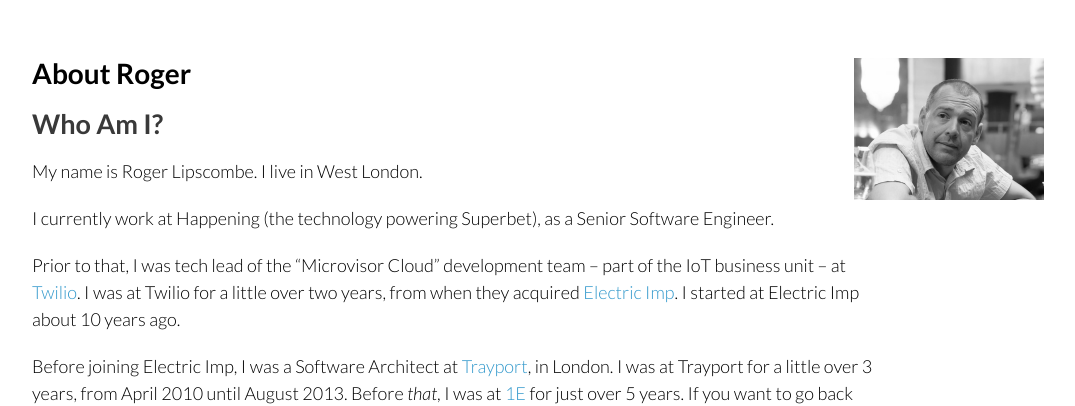
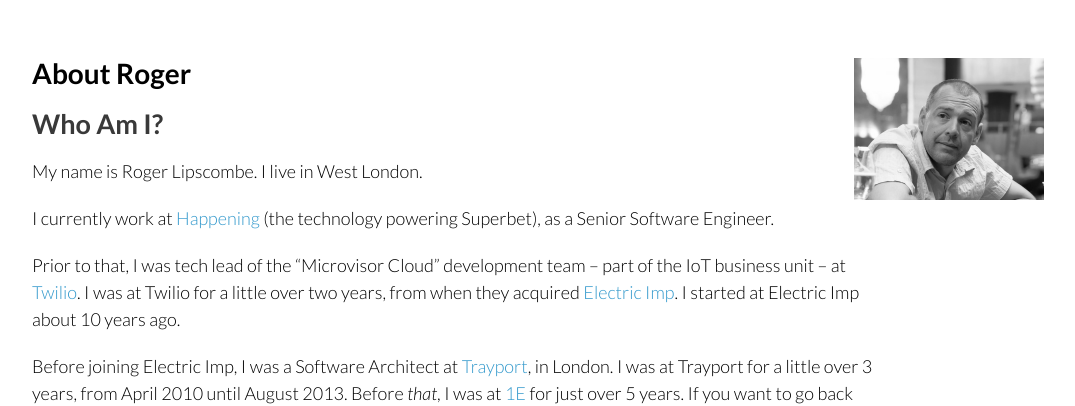
Before and after one commit to rlipscombe/rlipscombe.github.io, a Jekyll site: the page built from index.md, in a window 1280 px wide. Shown: the top 406 px of the page, without its empty margins (178-1253 px from the left). Built offline with Jekyll 4.4.1, drawn with Linux system fonts in a browser that asks for light colours; part of the change alters nothing that is shown.

```diff
--- a/index.md
+++ b/index.md
@@ -9,7 +9,7 @@ title: About Roger
 
 My name is Roger Lipscombe. I live in West London.
 
-I currently work at Happening (the technology powering Superbet), as a Senior Software Engineer.
+I currently work at [Happening](https://happening.xyz) (the technology powering Superbet), as a Senior Software Engineer.
 
 Prior to that, I was tech lead of the "Microvisor Cloud" development team -- part of the IoT business unit -- at
 [Twilio](https://twilio.com). I was at Twilio for a little over two years, from when they acquired
```
